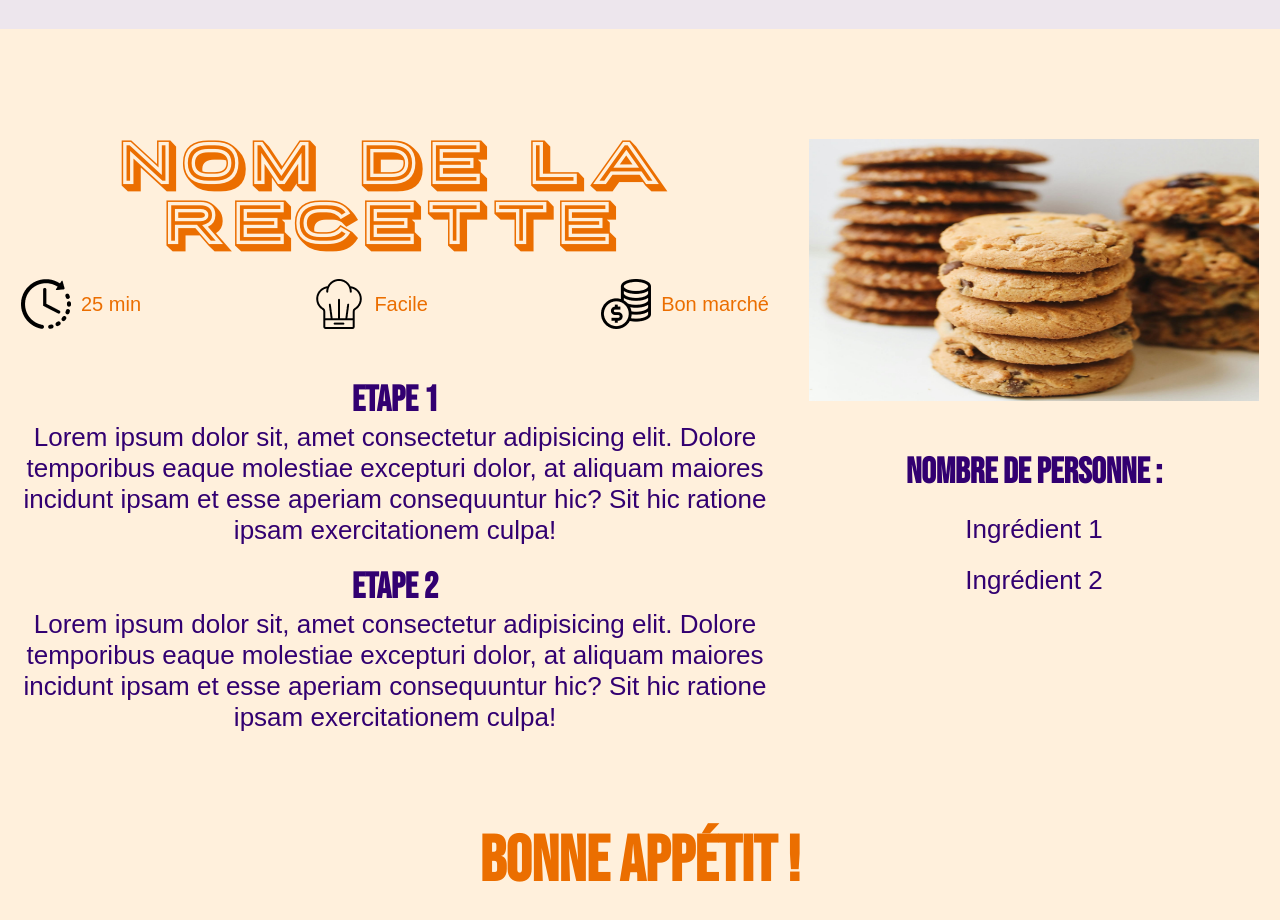
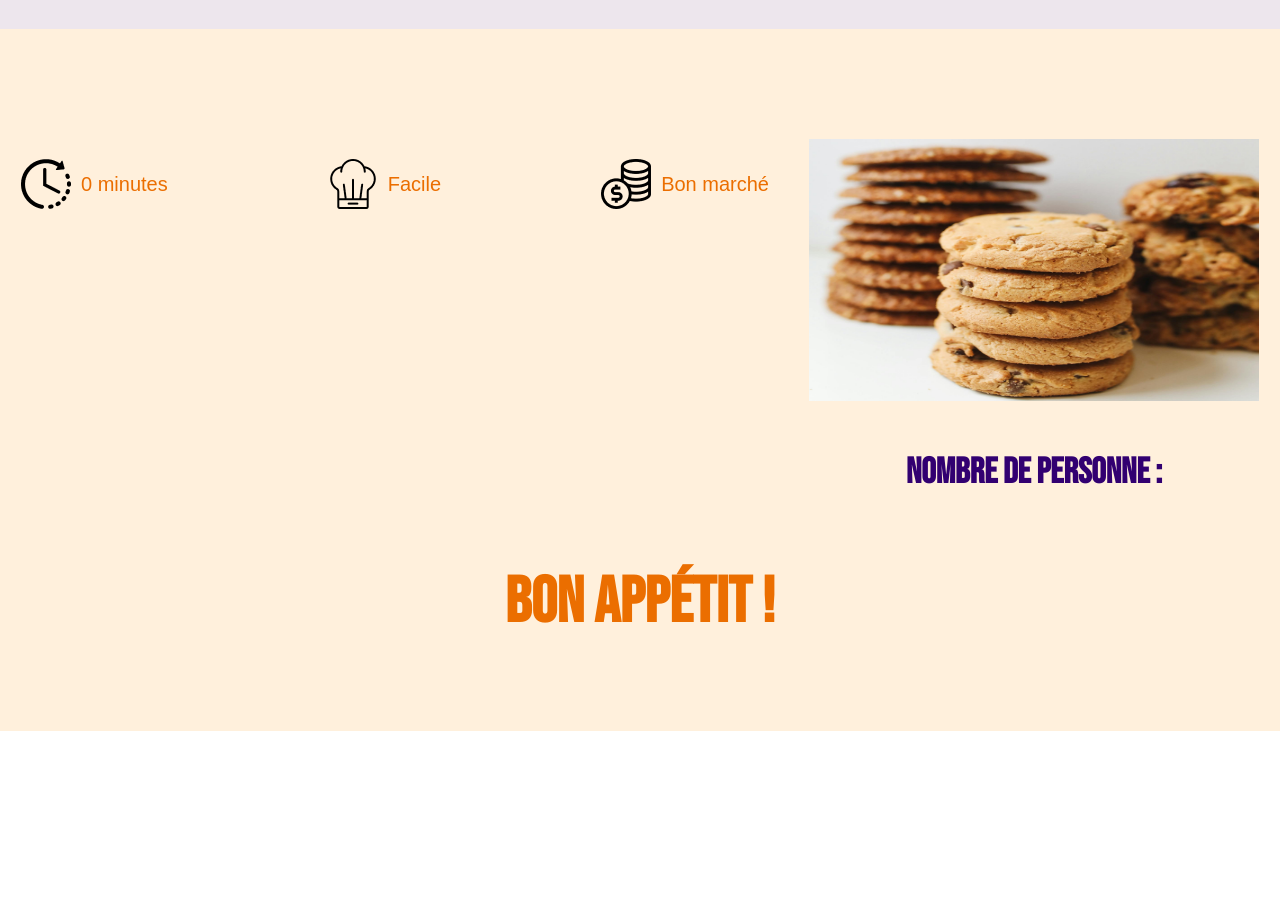
Before and after one commit to Chimisu75/RecipeConfigurator, a React (Vite) app in the folder RecipeConfigurator/: page / in a window 1280 px wide. Shown: the part 740-1660 px from the top of the page. After the commit the page ends 1471 px from the top, so only its background shows below. Built offline with nearby package versions, Linux system fonts and the light colour scheme; a web font is replaced by a local one.

Commit message:
Rendrering name time and etapes

```diff
--- a/RecipeConfigurator/src/App.jsx
+++ b/RecipeConfigurator/src/App.jsx
@@ -5,20 +5,15 @@ import RecipeSubmitBtn from "./components/RecipeSubmitBtn";
 import RecipeName from "./components/RecipeName";
 import RecipeNbPeople from "./components/RecipeNbPeople";
 import "./index.css";
-import { useState } from "react";
+import { useState, useRef, useEffect } from "react";
 
 function App() {
+  const etapesRef = useRef([]);
   const [etapes, setEtapes] = useState([]);
+  const nextIdRef = useRef(1);
+  const [time, setTime] = useState({ totalTime: 0 });
+
   const [ingredients, setIngredients] = useState([]);
-
-  const handleAddEtape = () => {
-    const newEtape = { id: etapes.length + 1, name: "" };
-    setEtapes([...etapes, newEtape]);
-  };
-
-  const handleDeleteEtape = (id) => {
-    setEtapes(etapes.filter((etape) => etape.id !== id));
-  };
 
   const handleAddIngredient = () => {
     const newIngredient = { id: ingredients.length + 1, name: "" };
@@ -29,19 +24,71 @@ function App() {
     setIngredients(ingredients.filter((ingredient) => ingredient.id !== id));
   };
 
+  const recipeNameRef = useRef("");
+  const [recipeName, setRecipeName] = useState("");
+
+  const ingredientsRef = useRef([]);
+  const [update, setUpdate] = useState(false);
+
+  const handleUpdateRecipeName = (newName) => {
+    recipeNameRef.current = newName;
+    setRecipeName(newName);
+  };
+
+  const handleAddEtape = () => {
+    const newEtape = { id: nextIdRef.current, name: "", time: 0 };
+    etapesRef.current.push(newEtape);
+    nextIdRef.current += 1;
+    setEtapes([...etapesRef.current]);
+  };
+
+  const handleDeleteEtape = (id) => {
+    etapesRef.current = etapesRef.current.filter((etape) => etape.id !== id);
+    setEtapes([...etapesRef.current]);
+  };
+
+  const updateStep = (id, name) => {
+    const etape = etapesRef.current.find((etape) => etape.id === id);
+    if (etape) {
+      etape.name = name;
+    }
+    setEtapes([...etapesRef.current]);
+  };
+
+  // time
+  const updateStepTime = (id, newTime) => {
+    const etape = etapesRef.current.find((etape) => etape.id === id);
+    if (etape) {
+      etape.time = Number(newTime);
+    }
+    setEtapes([...etapesRef.current]);
+  };
+  useEffect(() => {
+    const calculateTotalTime = () => {
+      const totalTime = etapesRef.current.reduce(
+        (acc, etape) => acc + Number(etape.time),
+        0
+      );
+      setTime({ totalTime });
+    };
+    calculateTotalTime();
+  }, [etapes]);
+
   return (
     <>
       <article className="article1">
         <h1>Créer votre recette</h1>
         <div className="container">
           <section className="section1">
-            <RecipeName />
+            <RecipeName updateRecipeName={handleUpdateRecipeName} />
             <h2 className="recipe-subtitle">RECETTE :</h2>
             {etapes.map((etape) => (
               <RecipeStep
                 key={etape.id}
                 etape={etape}
                 onDelete={handleDeleteEtape}
+                updateStep={updateStep}
+                updateTime={updateStepTime}
               />
             ))}
             <div className="recipe-btn">
@@ -51,7 +98,7 @@ function App() {
                 onClick={handleAddEtape}
               >
                 {" "}
-                + Ajouter un ingrédient
+                + Ajouter une étape
               </button>
             </div>
           </section>
@@ -79,11 +126,13 @@ function App() {
           </section>
         </div>
         <RecipeSubmitBtn />
+
+        {/*  Affichage */}
       </article>
       <article className="article2">
         <div className="container">
           <section className="section3">
-            <h2>Nom de la recette</h2>
+            <h2>{recipeName}</h2>
             <div className="recipe-info">
               <div>
                 <img
@@ -91,7 +140,17 @@ function App() {
                   src="/src/assets/imgTemps.png"
                   alt=""
                 />
-                <p>25 min</p>
+                <div>
+                  <div>
+                    <div>
+                      <p>
+                        {time.totalTime !== undefined
+                          ? `${time.totalTime} minutes`
+                          : "Calcul en cours..."}
+                      </p>
+                    </div>
+                  </div>
+                </div>
               </div>
               <div>
                 <img
@@ -111,24 +170,12 @@ function App() {
               </div>
             </div>
             <div className="recipe-recette-etapes">
-              <div className="recipe-etape-1">
-                <h3>Etape 1</h3>
-                <p>
-                  Lorem ipsum dolor sit, amet consectetur adipisicing elit.
-                  Dolore temporibus eaque molestiae excepturi dolor, at aliquam
-                  maiores incidunt ipsam et esse aperiam consequuntur hic? Sit
-                  hic ratione ipsam exercitationem culpa!
-                </p>
-              </div>
-              <div className="recipe-etape-2">
-                <h3>Etape 2</h3>
-                <p>
-                  Lorem ipsum dolor sit, amet consectetur adipisicing elit.
-                  Dolore temporibus eaque molestiae excepturi dolor, at aliquam
-                  maiores incidunt ipsam et esse aperiam consequuntur hic? Sit
-                  hic ratione ipsam exercitationem culpa!
-                </p>
-              </div>
+              {etapes.map((etape, index) => (
+                <div key={etape.id}>
+                  <h3>Étape {index + 1}</h3>
+                  <p>{etape.name}</p>
+                </div>
+              ))}
             </div>
           </section>
           <section className="section4">
@@ -139,14 +186,10 @@ function App() {
             />
             <div>
               <h3>Nombre de personne : </h3>
-              <div>
-                <p>Ingrédient 1</p>
-                <p>Ingrédient 2</p>
-              </div>
             </div>
           </section>
         </div>
-        <h1>Bonne appétit !</h1>
+        <h1>Bon appétit !</h1>
       </article>
     </>
   );
--- a/RecipeConfigurator/src/components/RecipeIngredient.jsx
+++ b/RecipeConfigurator/src/components/RecipeIngredient.jsx
@@ -1,3 +1,5 @@
+import { useState } from "react";
+
 const RecipeIngredient = ({ ingredient, onDelete }) => {
   return (
     <div className="recipe-ingredient-container">
@@ -24,6 +26,6 @@ const RecipeIngredient = ({ ingredient, onDelete }) => {
       </label>
     </div>
   );
-}
+};
 
 export default RecipeIngredient;
--- a/RecipeConfigurator/src/components/RecipeName.jsx
+++ b/RecipeConfigurator/src/components/RecipeName.jsx
@@ -1,5 +1,21 @@
-function RecipeName() {
-  return <input className="recipe-nom" type="text" placeholder="Nom de votre recette" />;
+import { useRef } from "react";
+
+function RecipeName({ updateRecipeName }) {
+  const inputRef = useRef(null);
+  const handleChange = () => {
+    if (inputRef.current) {
+      updateRecipeName(inputRef.current.value);
+    }
+  };
+  return (
+    <input
+      ref={inputRef}
+      className="recipe-nom"
+      type="text"
+      placeholder="Nom de votre recette"
+      onChange={handleChange}
+    />
+  );
 }
 
 export default RecipeName;
--- a/RecipeConfigurator/src/components/RecipeStep.jsx
+++ b/RecipeConfigurator/src/components/RecipeStep.jsx
@@ -1,6 +1,27 @@
 import RecipeTimeInput from "./RecipeTimeInput";
 import RecipeDifficulty from "./RecipeDifficulty";
-const RecipeStep = ({ etape, onDelete }) => {
+import { useState, useRef, useEffect } from "react";
+const RecipeStep = ({ etape, onDelete, updateStep, updateTime }) => {
+  const [totalTime, setTotalTime] = useState(0);
+  const inputRef = useRef(null);
+
+  useEffect(() => {
+    if (inputRef.current && etape && etape.name) {
+      inputRef.current.value = etape.name;
+    }
+  }, [etape]);
+
+  const handleBlur = () => {
+    if (inputRef.current) {
+      updateStep(etape.id, inputRef.current.value);
+    }
+  };
+
+  const handleTimeChange = (newTime) => {
+    setTotalTime(parseInt(newTime, 10));
+    updateTime(etape.id, newTime);
+  };
+
   return (
     <div>
       <div className="recipe-step-container">
@@ -8,6 +29,8 @@ const RecipeStep = ({ etape, onDelete }) => {
           <textarea
             className="recipe-textarea-etape"
             placeholder="Ajoutez une étape"
+            ref={inputRef}
+            onBlur={handleBlur}
           ></textarea>
           <button
             className="recipe-btn-delete"
@@ -17,7 +40,7 @@ const RecipeStep = ({ etape, onDelete }) => {
           </button>
         </div>
         <div className="recipe-controls">
-          <RecipeTimeInput />
+          <RecipeTimeInput onTimeChange={handleTimeChange} />
           <br />
           <RecipeDifficulty />
         </div>
--- a/RecipeConfigurator/src/components/RecipeTimeInput.jsx
+++ b/RecipeConfigurator/src/components/RecipeTimeInput.jsx
@@ -1,10 +1,11 @@
 import { useState } from "react";
 
-const RecipeTimeInput = () => {
+const RecipeTimeInput = ({ onTimeChange }) => {
   const [timeValue, setTimeValue] = useState(1);
 
   const handleTimeValue = (event) => {
     setTimeValue(event.target.value);
+    onTimeChange(event.target.value);
   };
 
   return (
@@ -13,7 +14,7 @@ const RecipeTimeInput = () => {
         Temps (min) :
         <br />
         <input
-        className="recipe-select-time"
+          className="recipe-select-time"
           name="recipe-select"
           value={timeValue}
           onChange={handleTimeValue}
```
